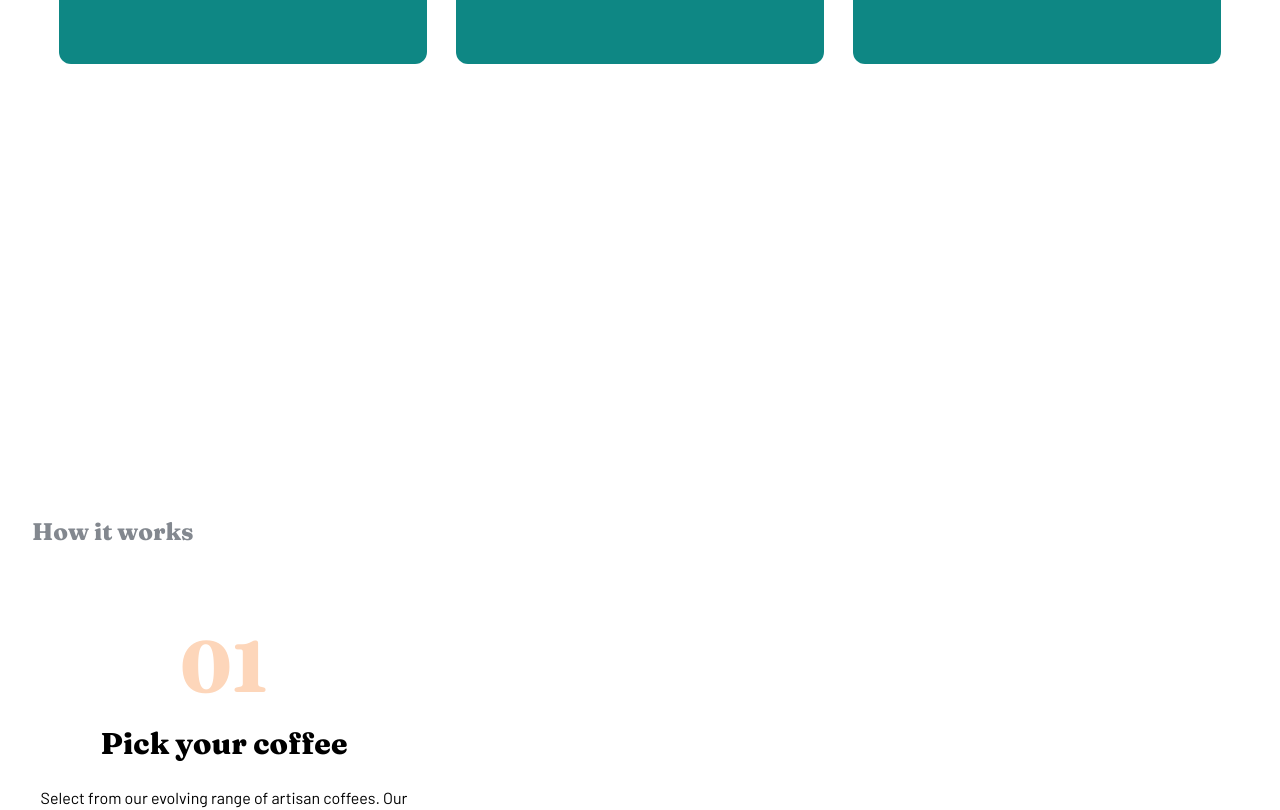
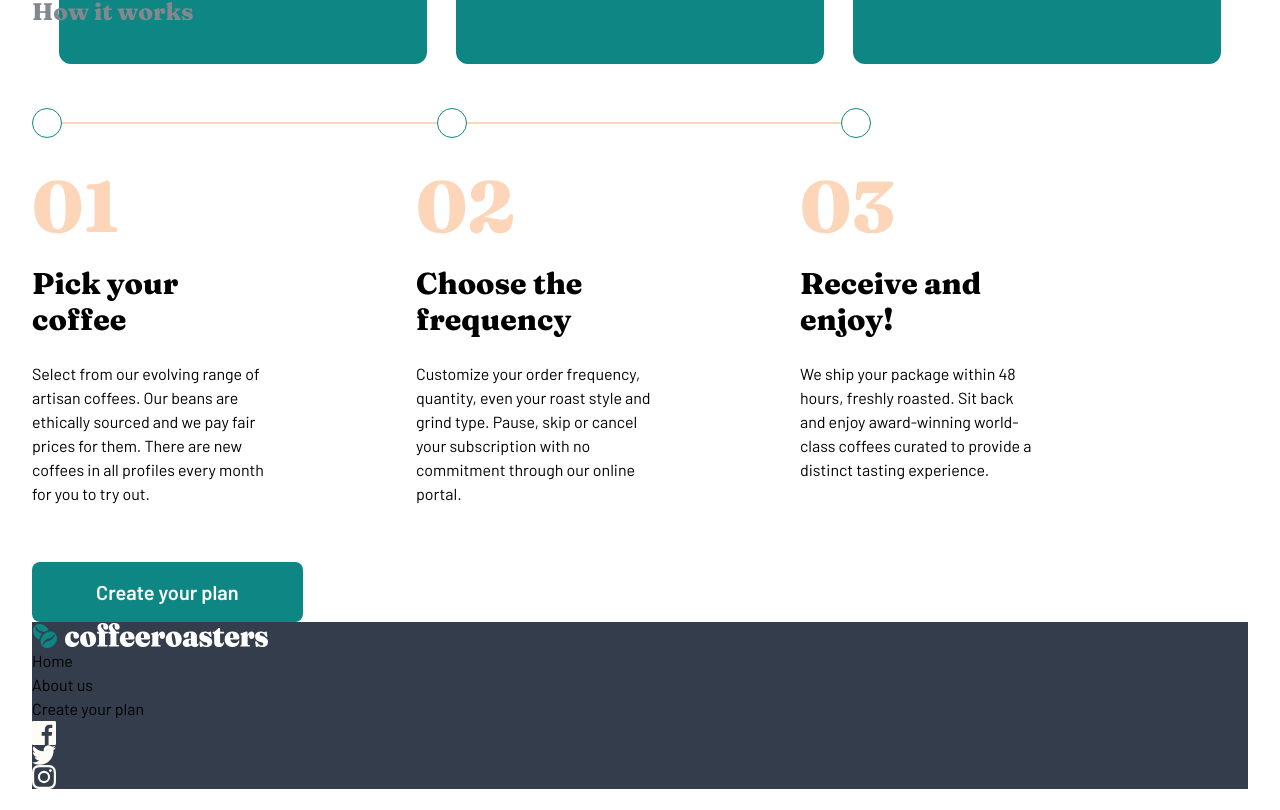
Before and after one commit to Mokalbari/coffee-roaster, a React (Vite) app: page / in a window 1280 px wide. Shown: the part 2080-2890 px from the top of the page. After the commit the page ends 2869 px from the top, so only its background shows below. Built offline with nearby package versions, Linux system fonts and the light colour scheme.

Commit message:
add responsive design plan section

```diff
--- a/src/components/FooterNavigation.tsx
+++ b/src/components/FooterNavigation.tsx
@@ -1,11 +1,10 @@
 import { navBarLinks } from "../lib/mappingArray"
-
-import "../styles/FooterNavigation.css"
+import Container from "./Container"
 
 const FooterNavigation = () => {
   return (
-    <div className="container">
-      <footer className="footer-navigation">
+    <Container>
+      <footer className="bg-neutral-black">
         <svg
           width="237"
           height="27"
@@ -70,7 +69,7 @@ const FooterNavigation = () => {
           </svg>
         </div>
       </footer>
-    </div>
+    </Container>
   )
 }
 
--- a/src/components/Plan.tsx
+++ b/src/components/Plan.tsx
@@ -1,4 +1,5 @@
 import { coffeeSubscriptionSteps } from "../lib/mappingArray"
+import "../styles/Plan.css"
 import PlanCard from "./PlanCard"
 import Container from "./Container"
 import Button from "./Button"
@@ -6,18 +7,18 @@ import Button from "./Button"
 const Plan = () => {
   return (
     <Container className="max-w-[95%]">
-      <section className="mt-[80vh] flex flex-col items-center sm:items-start">
+      <section className="mt-[80vh] flex flex-col items-center sm:mt-[30vh] sm:items-start lg:mt-[15vh]">
         <h2 className="mb-20 text-center font-serif text-2xl font-extrabold text-neutral-grey">
           How it works
         </h2>
-        <div className="">
-          <div className="" />
-          <hr className="" />
-          <div className="" />
-          <hr className="" />
-          <div className="" />
+        <div className="plan__decoration-container">
+          <div className="circle" />
+          <hr />
+          <div className="circle" />
+          <hr />
+          <div className="circle" />
         </div>
-        <div className="plan__card-container">
+        <div className="flex w-full flex-col sm:flex-row sm:justify-start sm:gap-4 lg:gap-36">
           {coffeeSubscriptionSteps.map(item => (
             <PlanCard
               key={item.index}
@@ -27,7 +28,7 @@ const Plan = () => {
             />
           ))}
         </div>
-        <Button text="Create your plan" className="self-center" />
+        <Button text="Create your plan" className="self-center sm:self-start" />
       </section>
     </Container>
   )
--- a/src/components/PlanCard.tsx
+++ b/src/components/PlanCard.tsx
@@ -7,12 +7,12 @@ interface Props {
 
 const PlanCard = ({ index, title, description }: Props) => {
   return (
-    <div className="mb-14 flex max-w-sm flex-col items-center">
+    <div className="mb-14 flex max-w-sm flex-col items-center sm:max-w-60 sm:items-start">
       <div className="mb-6 font-serif text-7xl font-extrabold text-accent-secondary">
         {index}
       </div>
       <h3 className="mb-6 font-serif text-3xl font-extrabold"> {title}</h3>
-      <p className="text-center">{description}</p>
+      <p className="text-center sm:text-left">{description}</p>
     </div>
   )
 }
--- a/src/main.tsx
+++ b/src/main.tsx
@@ -9,6 +9,7 @@ import HeroSection from "./components/HeroSection"
 import CoffeeSelection from "./components/CoffeeSelection"
 import ChooseUs from "./components/ChooseUs"
 import Plan from "./components/Plan"
+import FooterNavigation from "./components/FooterNavigation"
 
 // biome-ignore lint: non-null-assertion
 ReactDOM.createRoot(document.getElementById("root")!).render(
@@ -18,5 +19,6 @@ ReactDOM.createRoot(document.getElementById("root")!).render(
     <CoffeeSelection />
     <ChooseUs />
     <Plan />
+    <FooterNavigation />
   </React.StrictMode>,
 )
--- /dev/null
+++ b/src/styles/Plan.css
@@ -0,0 +1,34 @@
+.plan__decoration-container {
+    width: 70%;
+    display: flex;
+    align-items: center;
+    margin-bottom: 2rem;
+
+    .circle {
+      border: 1px solid #0E8784;
+      width: 30px;
+      height: 30px;
+      border-radius: 50%;
+    }
+
+    hr {
+      width: 44%;
+      border: 1px solid #FDD6BA;
+    }
+  }
+
+  @media (width <= 640px) {
+    .plan__decoration-container {
+      display: none;
+
+      .circle {
+        display: none;
+      }
+
+      hr {
+        display: none;
+      }
+    }
+
+
+  }
```
